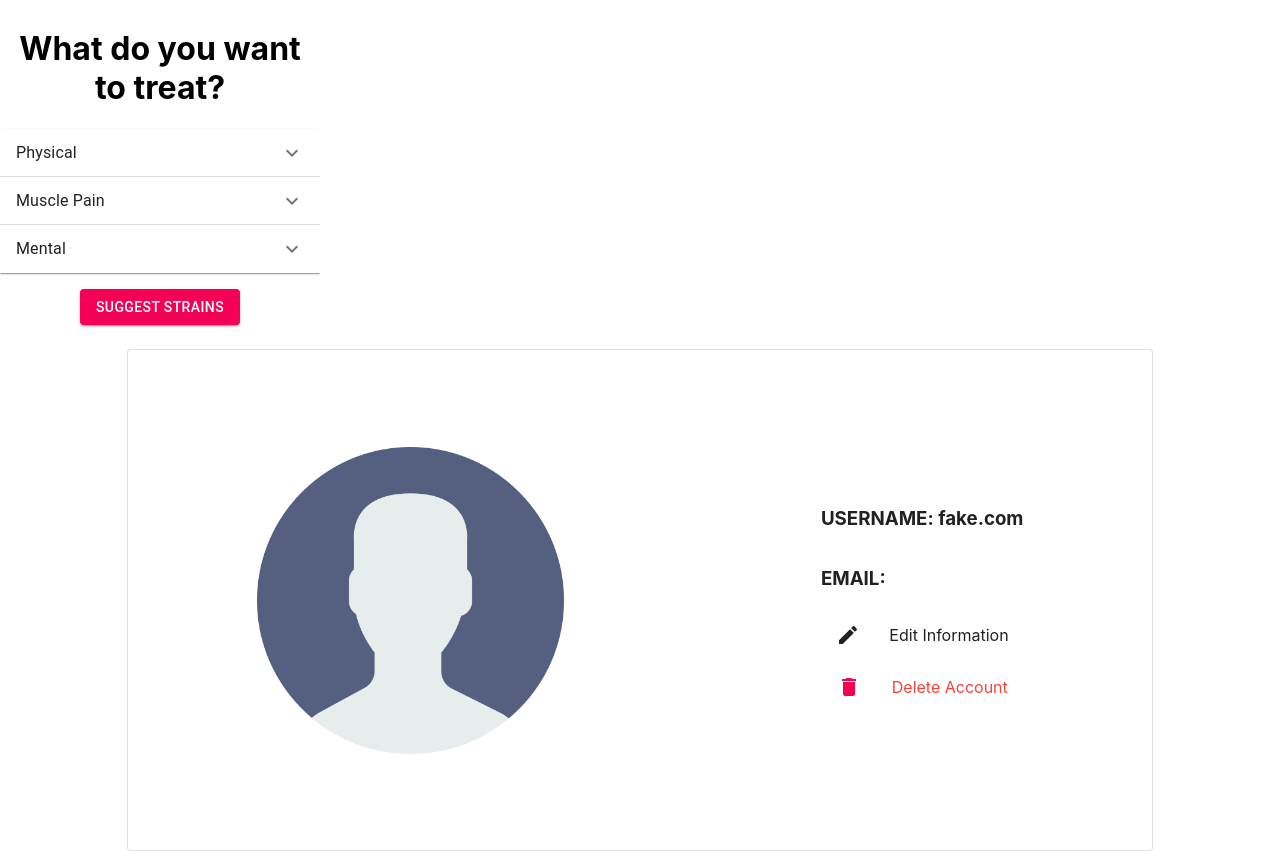
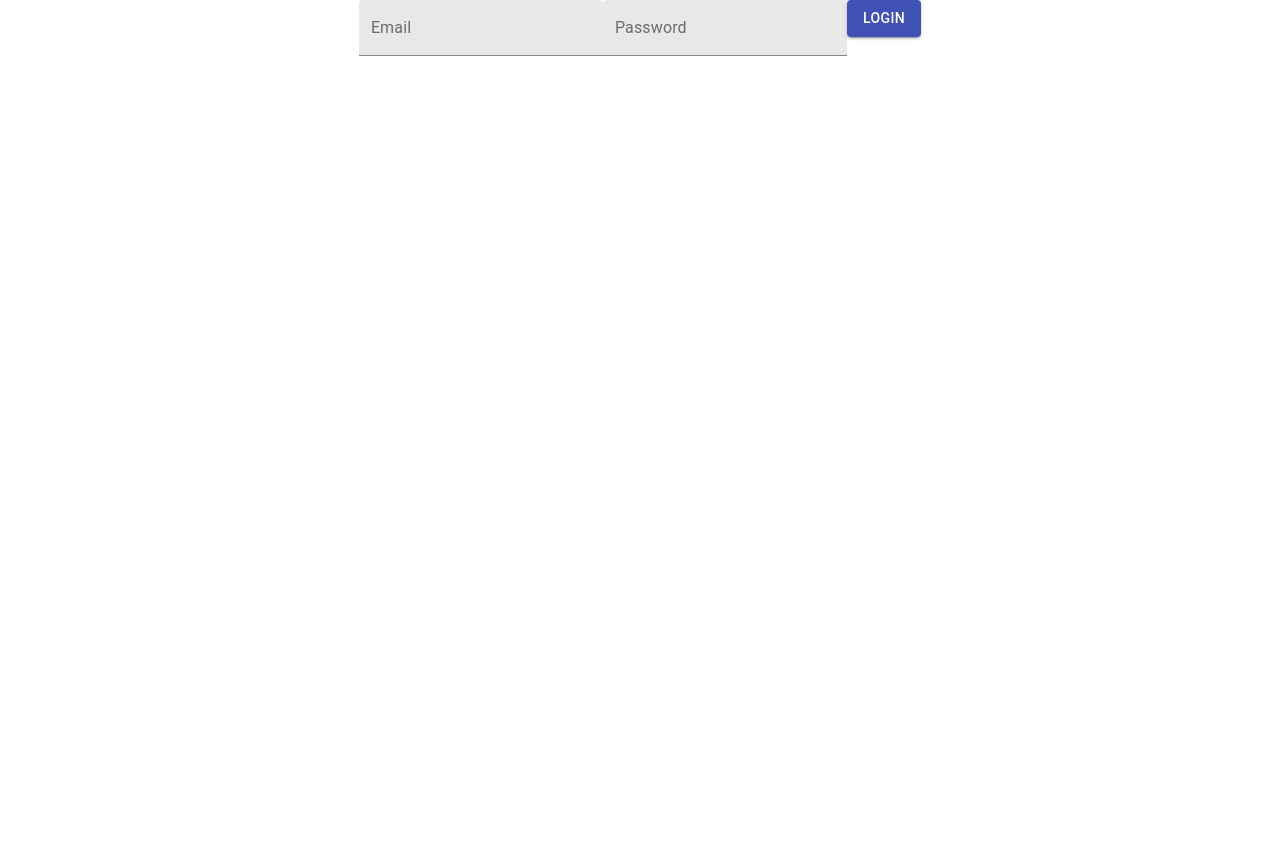
Before and after one commit to dreyuy/front-end, a React (Create React App) app in the folder med-cabinet/: page / in a window 1280 px wide. After the commit the page ends 800 px from the top, so only its background shows below. Built offline with nearby package versions, Linux system fonts and the light colour scheme.

Commit message:
added chris' login / schema for testing

```diff
--- a/med-cabinet/package.json
+++ b/med-cabinet/package.json
@@ -15,7 +15,8 @@
     "react-router-dom": "^5.2.0",
     "react-scripts": "3.4.3",
     "redux": "^4.0.5",
-    "redux-logger": "^3.0.6"
+    "redux-logger": "^3.0.6",
+    "yup": "^0.29.3"
   },
   "scripts": {
     "start": "react-scripts start",
--- a/med-cabinet/src/App.js
+++ b/med-cabinet/src/App.js
@@ -2,13 +2,15 @@ import React from 'react';
 import logo from './logo.svg';
 import TreatmentForm from './components/TreatmentForm';
 import Profile from './components/Profile';
+import Login from './components/Login';
 import './App.css';
 
 function App() {
   return (
     <div className="App">
-      <TreatmentForm />
-      <Profile />
+      <Login />
+      {/* <TreatmentForm />
+      <Profile /> */}
     </div>
   );
 }
--- /dev/null
+++ b/med-cabinet/src/components/Login.js
@@ -0,0 +1,68 @@
+import React, { useState } from 'react'
+import { TextField, Button } from '@material-ui/core'
+import * as yup from 'yup'
+import schema from '../utils/schema'
+
+const defaultValues = {
+    email: '',
+    password: '',
+
+}
+
+const defaultErrors ={
+    email: '',
+    password: '',
+}
+
+
+
+const Login = () => {
+    const [values, setValues] = useState(defaultValues)
+    const [errors, setErrors] = useState(defaultErrors)
+
+    const validate = (name, value) => {
+        yup
+          .reach(schema, name)
+          .validate(value)
+          .then((valid) => {
+            setErrors({ ...errors, [name]: "" });
+          })
+          .catch((err) => {
+            setErrors({ ...errors, [name]: err.message });
+          });
+      };
+
+      const onChange = (evt) => {
+        const { name, value } = evt.target;
+        validate(name, value);
+        setValues({ ...values, [name]: value });
+      };
+
+
+
+    return (
+        <form>
+            <TextField
+            name='email'
+            variant='filled'
+            type='email'
+            label='Email'
+            />
+            <TextField
+            name='password'
+            variant='filled'
+            type = 'Password'
+            label='Password'
+            />
+
+            <Button
+            variant="contained"
+            color="primary">
+                Login
+            </Button>
+
+        </form>
+    )
+}
+
+export default Login
--- a/med-cabinet/src/components/TreatmentForm.js
+++ b/med-cabinet/src/components/TreatmentForm.js
@@ -60,7 +60,7 @@ const TreatmentForm = (props) => {
 
     return (
         <List className='treatment-form-div' style={{maxHeight: '70%', overflow: 'auto'}}>
-            <h1>What do you want to treat?</h1>
+            <h3>What do you want to treat?</h3>
             <form >
                 {themes.map((theme) => <CustomAccordian properties={theme.properties} name={theme.name} checkHandler={checkHandler} formValues={formValues}/>)}
                 <Button variant='contained' color='secondary' id='treatment-form-button' onClick={submitHandler}> Suggest Strains</Button>
--- /dev/null
+++ b/med-cabinet/src/utils/schema.js
@@ -0,0 +1,10 @@
+import * as yup from "yup";
+
+export default yup.object().shape({
+  name: yup.string().required("Name is required"),
+  email: yup
+    .string()
+    .email("Email must be valid email")
+    .required("Email is required"),
+  terms: yup.boolean().oneOf([true], "Must accept terms"),
+});
```
Also changed, not shown: 1 other file (tests, documents, lock files or other folders).
